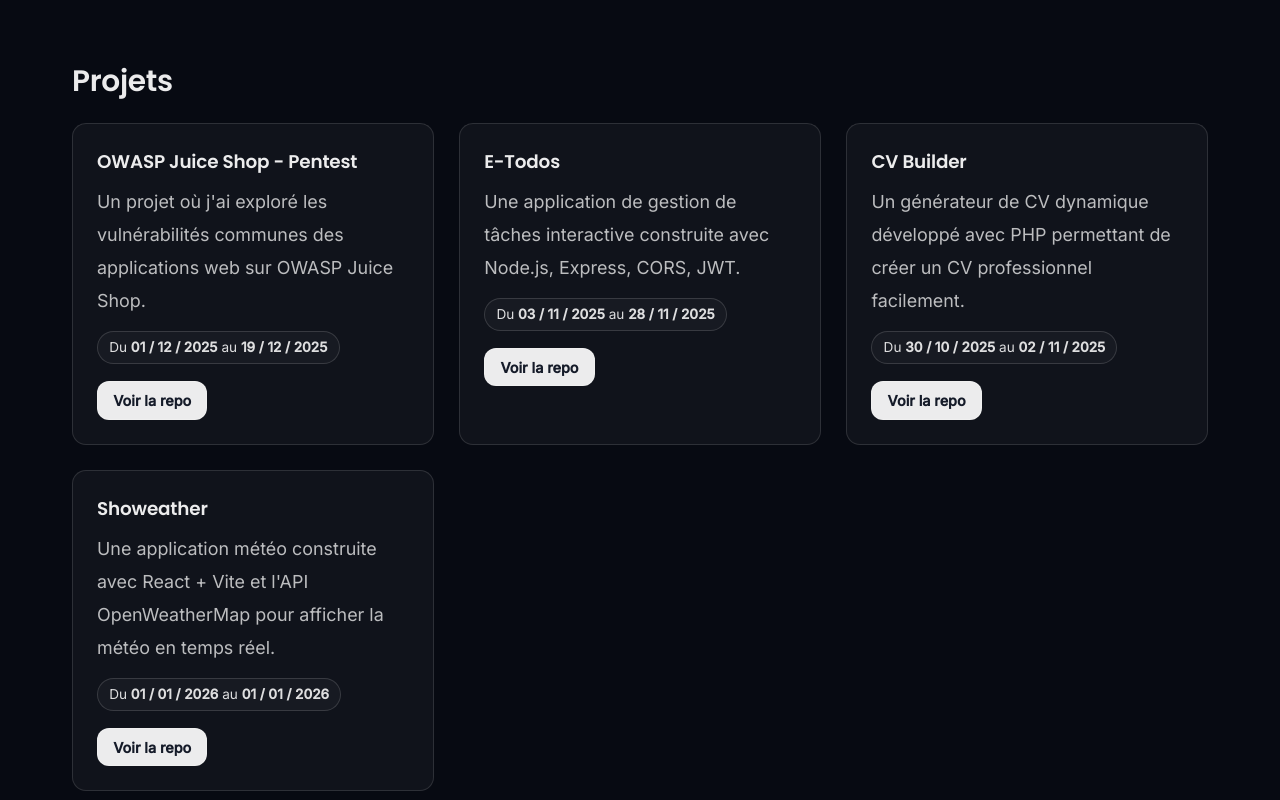
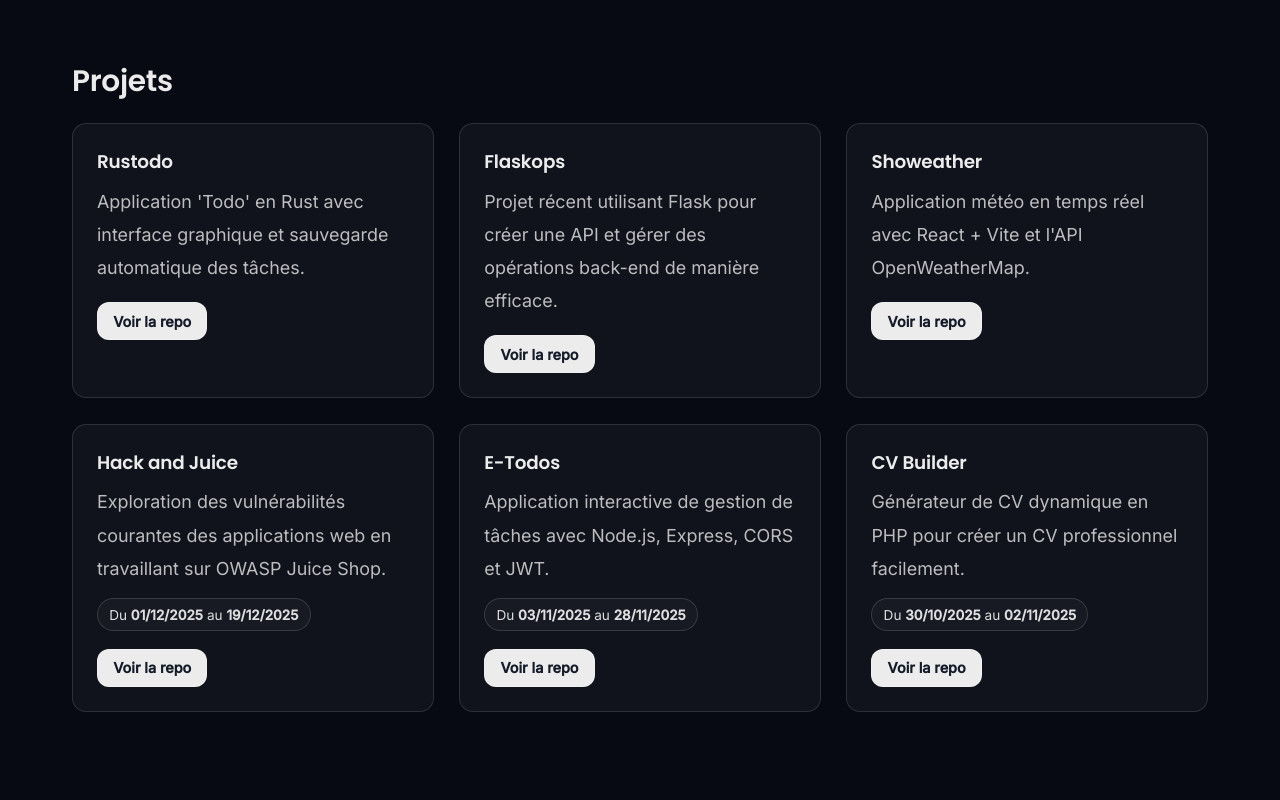
Before and after one commit to Newgeto/Portfolio, a React (Vite) app: page / in a window 1280 px wide. Shown: the part 1400-2200 px from the top of the page. Built offline with nearby package versions, Linux system fonts and the light colour scheme.

Commit message:
Add project

```diff
--- a/src/sections/Projects.jsx
+++ b/src/sections/Projects.jsx
@@ -1,65 +1,46 @@
 function Projects() {
-  const formatDate = (value) => {
-    const dateStr = String(value || '').split(' ')[0]
-    return dateStr.replace(/(\d+)\/(\d+)\/(\d+)/, '$1 / $2 / $3')
-  }
-
   const projects = [
     {
-      id: 'Pentest OWASP Juice Shop',
-      title: 'OWASP Juice Shop - Pentest',
-      description: 'Un projet où j\'ai exploré les vulnérabilités communes des applications web sur OWASP Juice Shop.',
-      link: {
-        label: 'Voir la repo',
-        href: 'https://github.com/Newgeto/Pentest-OWASP-Juice-Shop',
+      id: 'Rustodo',
+      title: 'Rustodo',
+      description: "Application 'Todo' en Rust avec interface graphique et sauvegarde automatique des tâches.",
+      link: { label: 'Voir la repo', href: 'https://github.com/Newgeto/Rustodo' },
+      // Pas de dates
     },
-      dates: {
-        start: '01/12/2025 08:00',
-        registrationEnd: '05/12/2025 18:00',
-        end: '19/12/2025 19:00',
+    {
+      id: 'Flaskops',
+      title: 'Flaskops',
+      description: "Projet récent utilisant Flask pour créer une API et gérer des opérations back-end de manière efficace.",
+      link: { label: 'Voir la repo', href: 'https://github.com/Newgeto/Flaskops' },
+      // Pas de dates
     },
+    {
+      id: 'Showeather',
+      title: 'Showeather',
+      description: "Application météo en temps réel avec React + Vite et l'API OpenWeatherMap.",
+      link: { label: 'Voir la repo', href: 'https://github.com/Newgeto/showeather' },
+      // Pas de dates
+    },
+    {
+      id: 'Hack-and-Juice',
+      title: 'Hack and Juice',
+      description: "Exploration des vulnérabilités courantes des applications web en travaillant sur OWASP Juice Shop.",
+      link: { label: 'Voir la repo', href: 'https://github.com/Newgeto/Hack-and-Juice' },
+      dates: { start: '01/12/2025', end: '19/12/2025' },
     },
     {
       id: 'E-todos',
       title: 'E-Todos',
-      description: 'Une application de gestion de tâches interactive construite avec Node.js, Express, CORS, JWT.',
-      link: {
-        label: 'Voir la repo',
-        href: 'https://github.com/Newgeto/E-Todos',
-      },
-      dates: {
-        start: '03/11/2025 08:00',
-        registrationEnd: '09/11/2025 23:42',
-        end: '28/11/2025 19:00',
-      },
+      description: "Application interactive de gestion de tâches avec Node.js, Express, CORS et JWT.",
+      link: { label: 'Voir la repo', href: 'https://github.com/Newgeto/E-Todos' },
+      dates: { start: '03/11/2025', end: '28/11/2025' },
     },
     {
-      id: 'Cv builder',
+      id: 'Cv-builder',
       title: 'CV Builder',
-      description: 'Un générateur de CV dynamique développé avec PHP permettant de créer un CV professionnel facilement.',
-      link: {
-        label: 'Voir la repo',
-        href: 'https://github.com/Newgeto/CV-Builder',
-      },
-      dates: {
-        start: '30/10/2025 00:00',
-        registrationEnd: '30/10/2025 15:00',
-        end: '02/11/2025 23:42',
-      },
-    },
-    {
-      id: 'Showeather',
-      title: 'Showeather',
-      description: 'Une application météo construite avec React + Vite et l\'API OpenWeatherMap pour afficher la météo en temps réel.',
-      link: {
-        label: 'Voir la repo',
-        href: 'https://github.com/Newgeto/showeather',
-      },
-      dates: {
-        start: '01/01/2026 00:00',
-        registrationEnd: '01/01/2026 00:00',
-        end: '01/01/2026 00:00',
-      },
+      description: "Générateur de CV dynamique en PHP pour créer un CV professionnel facilement.",
+      link: { label: 'Voir la repo', href: 'https://github.com/Newgeto/CV-Builder' },
+      dates: { start: '30/10/2025', end: '02/11/2025' },
     },
   ]
 
@@ -76,18 +57,20 @@
 
               <p className="projectDescription">{project.description}</p>
 
+              {project.dates?.start && project.dates?.end && (
                 <div className="projectMeta" aria-label="Période du projet">
                   <span className="projectDates">
-                  Du&nbsp;<strong>{formatDate(project.dates.start)}</strong>&nbsp;au&nbsp;<strong>{formatDate(project.dates.end)}</strong>
+                    Du&nbsp;<strong>{project.dates.start}</strong>&nbsp;au&nbsp;<strong>{project.dates.end}</strong>
                   </span>
                 </div>
+              )}
 
               <div className="projectActions" aria-label="Lien du projet">
                 <a
                   className="projectButton"
                   href={project.link.href}
-                target={project.link.href.startsWith('http') ? '_blank' : undefined}
-                rel={project.link.href.startsWith('http') ? 'noreferrer' : undefined}
+                  target="_blank"
+                  rel="noreferrer"
                 >
                   {project.link.label}
                 </a>
```
Lines whose indentation alone changed are shown as unchanged.
